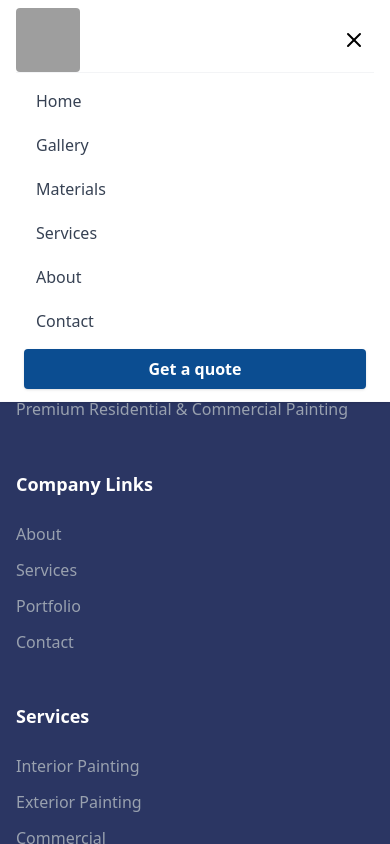
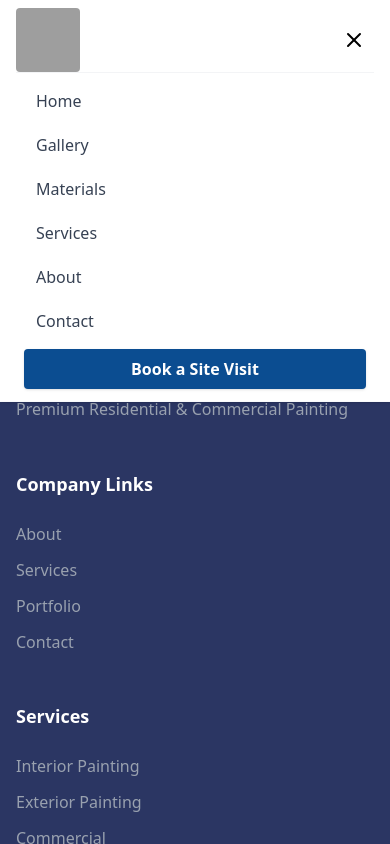
Before and after one commit to Wayles-D/Climade-Paints, a React (Vite) app: page /Contact in a window 390 px wide. Both pictures are taken after a click on the button 354 px from the left and 40 px from the top of the page. Shown: the top 844 px of the page. Built offline with nearby package versions, Linux system fonts and the light colour scheme; grey boxes are pictures that could not be loaded.

Commit message:
Update button text from 'Get a quote' to 'Book a Site Visit' in Navbar

```diff
--- a/src/Navigation/Header.jsx
+++ b/src/Navigation/Header.jsx
@@ -83,7 +83,7 @@ export default function Navbar() {
                 className="block mt-2 px-3 py-2 rounded bg-[#0B4D91] text-white font-semibold shadow text-center hover:bg-[#F2F5F4] transition-colors duration-300"
                 onClick={() => setIsMenuOpen(false)}
               >
-                Get a quote
+                Book a Site Visit
               </Link>
             </div>
           </div>
```
